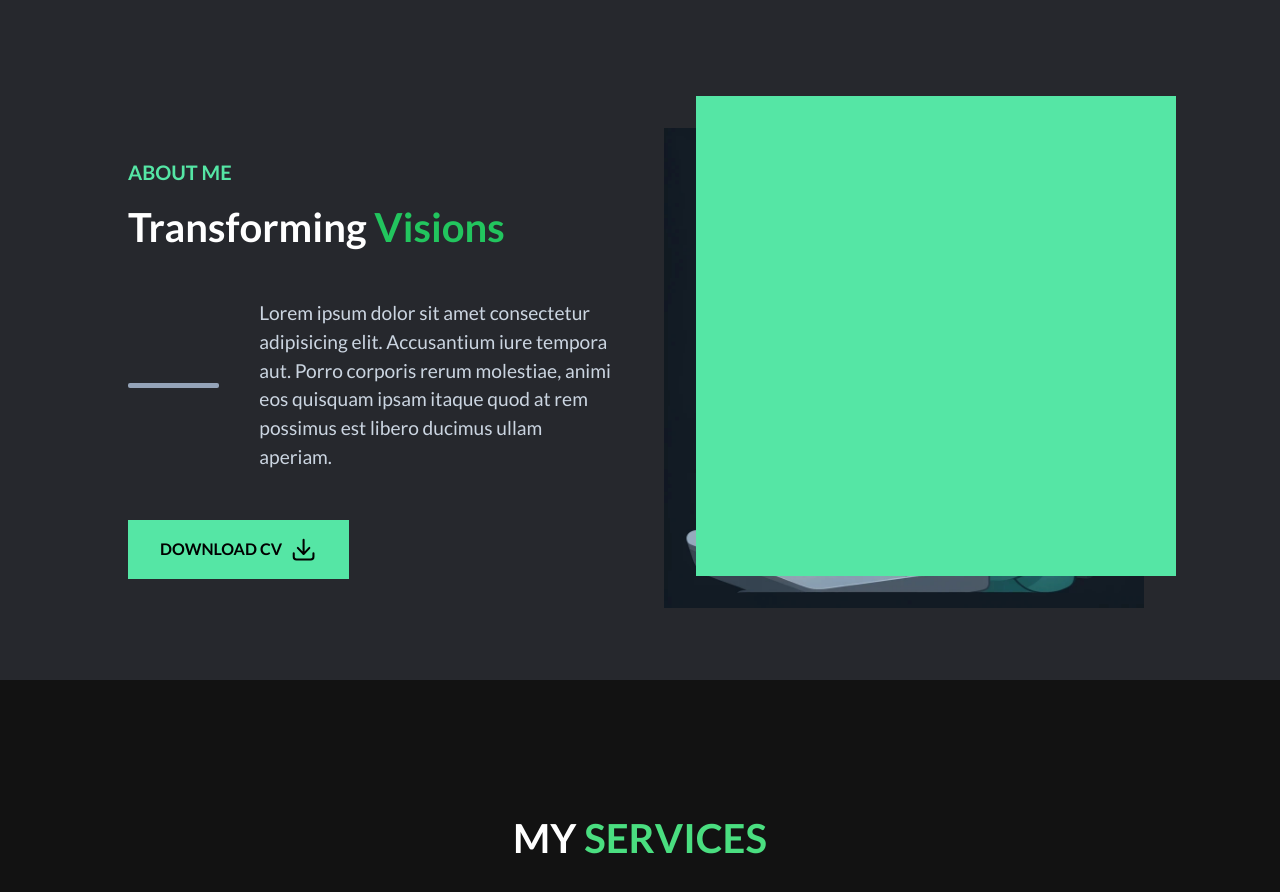
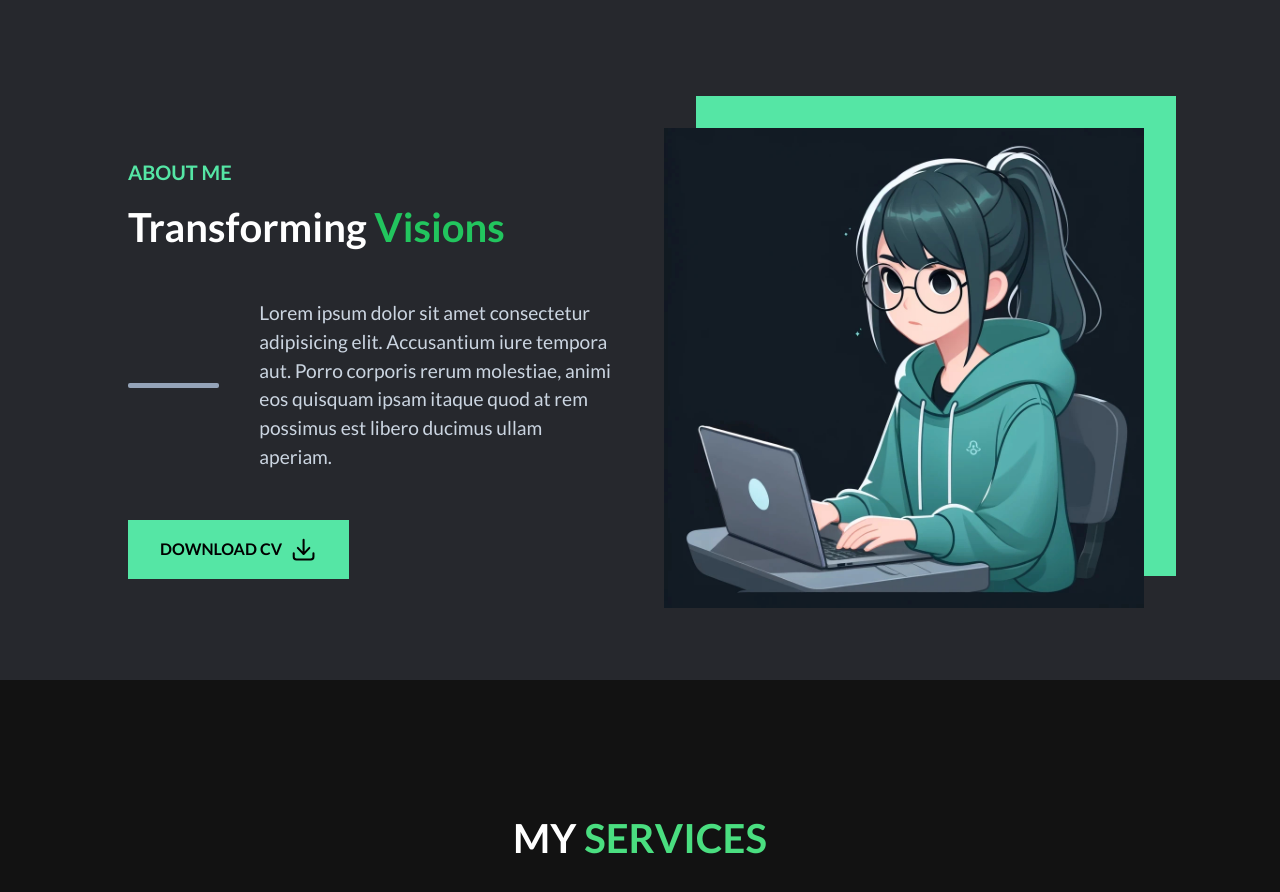
Before and after one commit to Sky-Roh/portfolio, a Next.js app: page / in a window 1280 px wide. Shown: the part 840-1732 px from the top of the page. Built offline with nearby package versions, Linux system fonts and the light colour scheme.

Commit message:
Fixed about page image index z problem

```diff
--- a/pages/components/About/About.tsx
+++ b/pages/components/About/About.tsx
@@ -37,7 +37,7 @@ const About = () => {
         >
           <Image
             src={aboutImg}
-            className="relative w-full h-full object-cover" // Tailwind CSS utilities
+            className="relative z-[20] w-full h-full object-cover" // Tailwind CSS utilities
             alt="user"
           />
           <div className="absolute w-[100%] h-[100%] z-[10] bg-[#55e6a5] md:top-[-2rem] md:right-[-2rem]  top-[-1rem] right-[-1rem]"></div>
```
